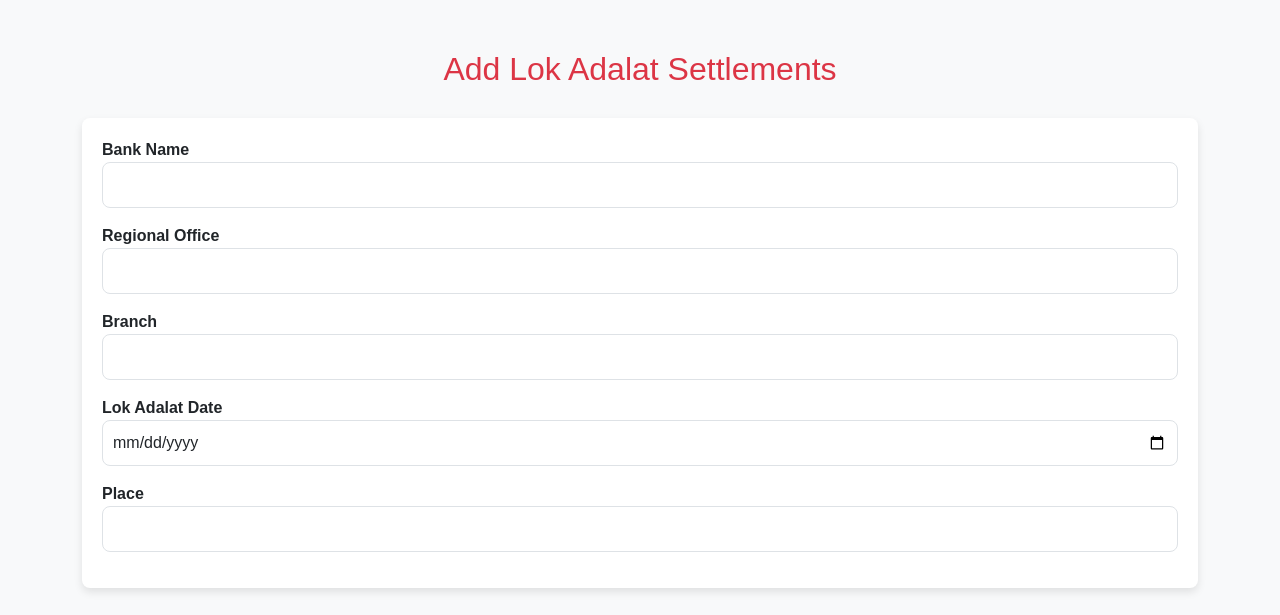
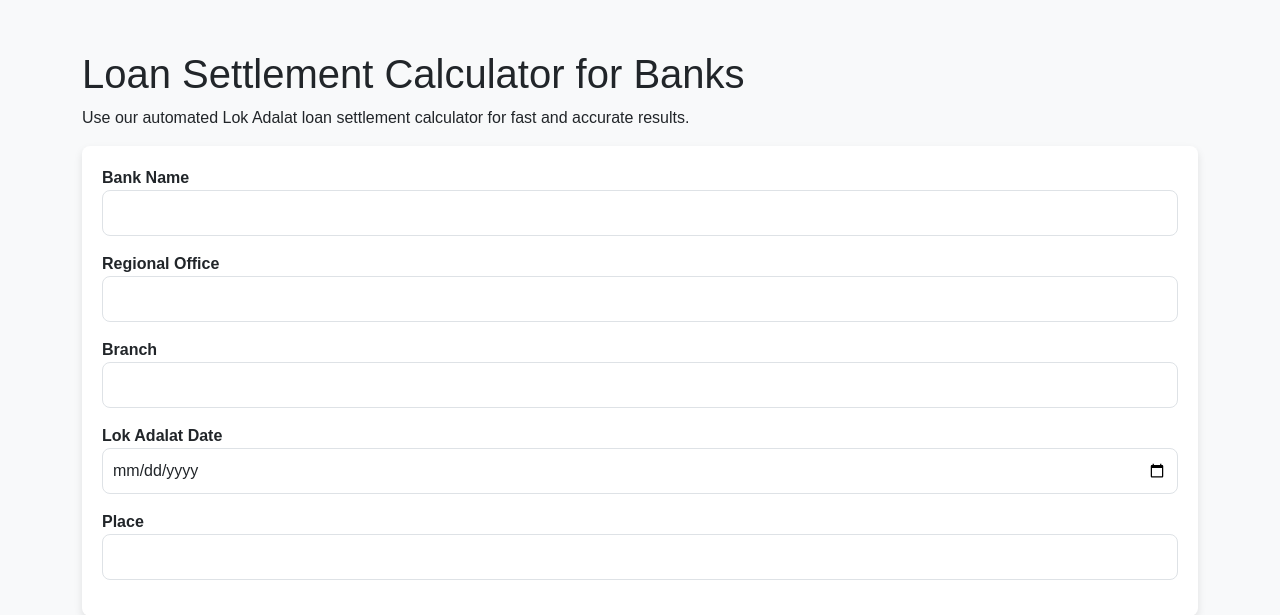
Before and after one commit to kamalkataria/lokadalat, a Django app: page /setcalc/ in a window 1280 px wide. Shown: the top 615 px of the page. Run offline with Django 4.2, Linux system fonts and the light colour scheme; some libraries are stand-ins or nearby versions.

Commit message:
Update settlementcalc.html

```diff
--- a/loka/templates/settlementcalc.html
+++ b/loka/templates/settlementcalc.html
@@ -3,10 +3,14 @@
 <head>
     <meta charset="UTF-8">
     <meta name="viewport" content="width=device-width, initial-scale=1.0">
-    <title>Settlement Form</title>
+
+<title>Bank Loan Settlement Calculator | Lok Adalat</title>
+<meta name="description" content="Calculate Lok Adalat loan settlements easily. Designed for bankers handling NPA cases and debt waivers.">
+
     <link href="https://cdn.jsdelivr.net/npm/bootstrap@5.3.0/dist/css/bootstrap.min.css" rel="stylesheet">
     <script src="https://cdnjs.cloudflare.com/ajax/libs/jspdf/2.4.0/jspdf.umd.min.js"></script>
     <script src="https://cdnjs.cloudflare.com/ajax/libs/jspdf-autotable/3.5.28/jspdf.plugin.autotable.min.js"></script>
+
     <style>
         body {
             font-family: 'Arial', sans-serif;
@@ -98,7 +102,9 @@
 <body>
 
     <div class="container">
-        <h1 class="heading">Add Lok Adalat Settlements</h1>
+<title>Bank Loan Settlement Calculator | Lok Adalat</title>
+<h1>Loan Settlement Calculator for Banks</h1>
+<p>Use our automated Lok Adalat loan settlement calculator for fast and accurate results.</p>
 
         <!-- Common Fields -->
         <div id="commonFields" class="form-section">
```
